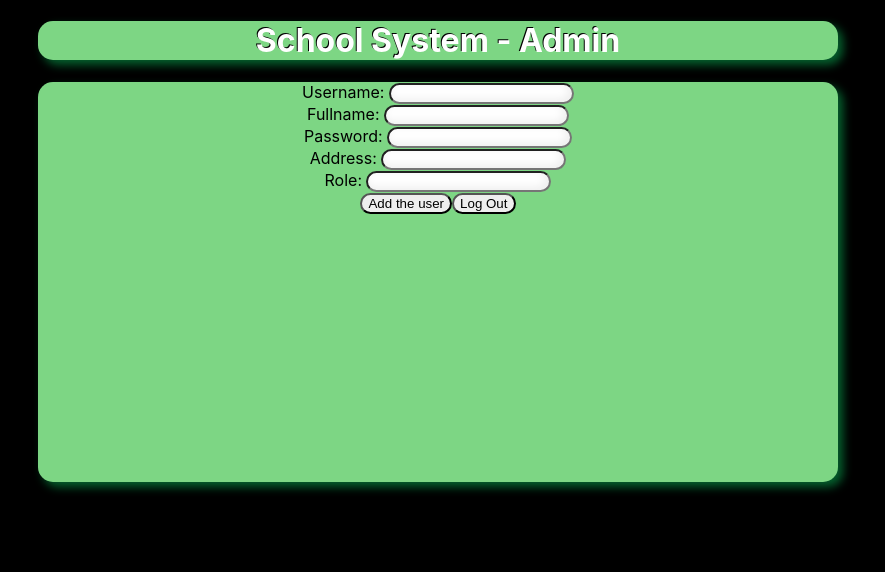
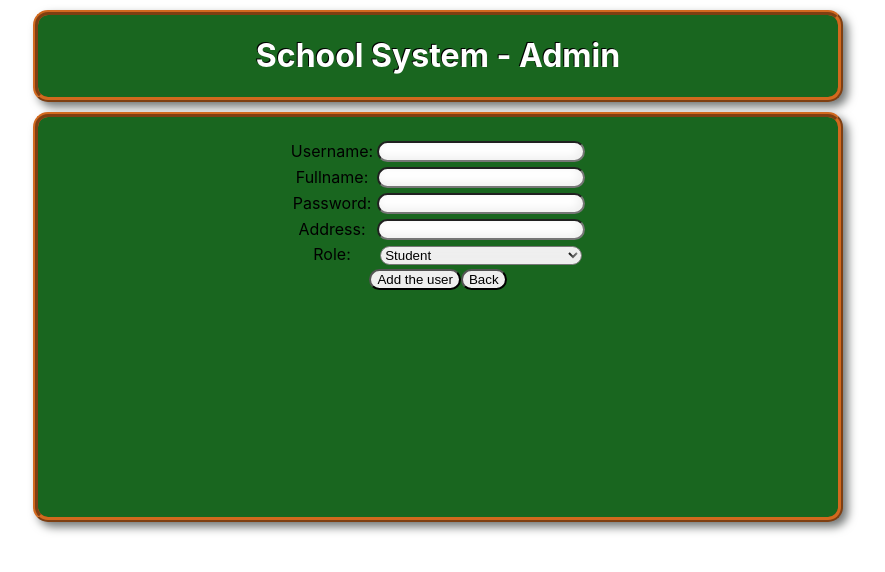
Before and after one commit to troyalcaraz/SchoolSystem, a React (Create React App) app in the folder schoolfrontend/: page /Admin in a window 1280 px wide. Both pictures are taken after a click on the button "Add User". Shown: the top 572 px of the page, without its empty margins (202-1087 px from the left). Built offline with nearby package versions, Linux system fonts and the light colour scheme.

Commit message:
Adding User

```diff
--- a/schoolfrontend/src/App.css
+++ b/schoolfrontend/src/App.css
@@ -1,63 +1,37 @@
-.App {
-  text-align: center;
-}
-
-.App-logo {
-  height: 40vmin;
-  pointer-events: none;
-}
-
-@media (prefers-reduced-motion: no-preference) {
-  .App-logo {
-    animation: App-logo-spin infinite 20s linear;
-  }
-}
-
-.App-header {
-  background-color: #282c34;
-  min-height: 100vh;
-  display: flex;
-  flex-direction: column;
-  align-items: center;
-  justify-content: center;
-  font-size: calc(10px + 2vmin);
-  color: white;
-}
-
-.App-link {
-  color: #61dafb;
-}
-
-@keyframes App-logo-spin {
-  from {
-    transform: rotate(0deg);
-  }
-  to {
-    transform: rotate(360deg);
-  }
-}
-
 body {
-  background-color: #000000;
+  background-color: #ffffff;
 }
 
 #content, #title{
   width: 800px;
   margin: 10px;
   text-align: center;
-  background-color: rgb(125, 214, 132);
-  box-shadow: 0px 0px 200px 10px #05612e;
-  -moz-box-shadow: 5px 5px 10px #05612e;
-  -webkit-box-shadow: 5px 5px 10px #05612e;
-  box-shadow: 5px 5px 10px #05612e;
+  background-color: rgb(25, 102, 31);
+  box-shadow: 0px 0px 200px 10px #747776;
+  -moz-box-shadow: 5px 5px 10px #747776;
+  -webkit-box-shadow: 5px 5px 10px #747776;
+  box-shadow: 5px 5px 10px #747776;
   border-radius: 15px;
+  border: thick ridge chocolate;
 }
 
 #content {
   height: 400px;
 }
 
-input, select, button{
+input, select{
+  -moz-box-shadow: inset -3px -3px 10px #eee;
+  -webkit-box-shadow: inset -3px -3px 10px #eee;
+  box-shadow: inset -3px -3px 10px #eee;
+  border-radius: 15px;
+  width: 200px;
+  -ms-box-sizing:content-box;
+-moz-box-sizing:content-box;
+-webkit-box-sizing:content-box;
+box-sizing:content-box;
+}
+
+button {
   -moz-box-shadow: inset -3px -3px 10px #eee;
   -webkit-box-shadow: inset -3px -3px 10px #eee;
   box-shadow: inset -3px -3px 10px #eee;
@@ -69,3 +43,5 @@ h1 {
   color: #ffffff;
   border-radius: 15px;
 }
+
+table{margin-top: 20px;}
--- a/schoolfrontend/src/pages/Admin/Admin.js
+++ b/schoolfrontend/src/pages/Admin/Admin.js
@@ -74,13 +74,36 @@ class Admin extends Component {
         <center>
           <div id="title"><h1>School System - Admin</h1></div>
           <div id="content">
-            Username: <input type='text' name="username" value={this.state.username} onChange={e => this.handleChange(e)}/><br/>
-            Fullname: <input type='text' name="fullname" value={this.state.fullname} onChange={e => this.handleChange(e)}/><br/>
-            Password: <input type='password' name="password" value={this.state.password} onChange={e => this.handleChange(e)}/><br/>
-            Address: <input type='text' name="address"value={this.state.address} onChange={e => this.handleChange(e)}/><br/>
-            Role: <input type='text' name="role" value={this.state.role} onChange={e => this.handleChange(e)}/><br/>
+            <table align="center">
+              <tr>
+                <td>Username:</td>
+                <td><input type='text' name="username" value={this.state.username} onChange={e => this.handleChange(e)}/></td>
+              </tr>
+              <tr>
+                <td>Fullname:</td>
+                <td><input type='text' name="fullname" value={this.state.fullname} onChange={e => this.handleChange(e)}/></td>
+              </tr>
+              <tr>
+                <td>Password:</td>
+                <td> <input type='password' name="password" value={this.state.password} onChange={e => this.handleChange(e)}/></td>
+              </tr>
+              <tr>
+                <td>Address:</td>
+                <td><input type='text' name="address"value={this.state.address} onChange={e => this.handleChange(e)}/></td>
+              </tr>
+              <tr>
+                <td>Role:</td>
+                <td>
+                  <select name="role"  onChange={e => this.handleChange(e)} value={this.state.role}>
+                    <option value="student">Student</option>
+                    <option value="teacher">Teacher</option>
+                    <option value="admin">Admin</option>
+                  </select>
+                </td>
+              </tr>
+            </table>
             <button onClick={this.add_user}>Add the user</button>
-            <button onClick={this.toAdminMain}>Log Out</button>
+            <button onClick={this.toAdminMain}>Back</button>
             <br></br><br></br>
             {this.state.adduser}
           </div>
@@ -95,7 +118,7 @@ class Admin extends Component {
             <h1>Admin</h1>
 
             <button id="adduserbtn" onClick={this.to_add_user}>Add User </button>
-            <button id="to_main" onClick={this.to_main}>back </button>
+            <button id="to_main" onClick={this.to_main}>Log out </button>
           </div>
         </center>
       );
```
Also changed, not shown: 2 other files (tests, documents, lock files or other folders).
